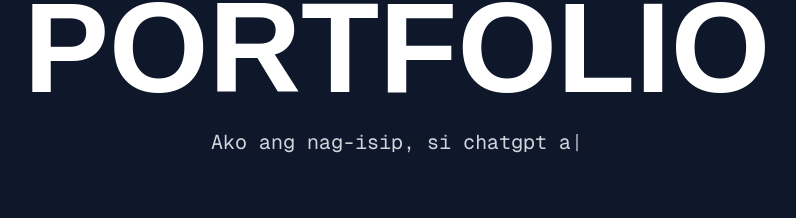
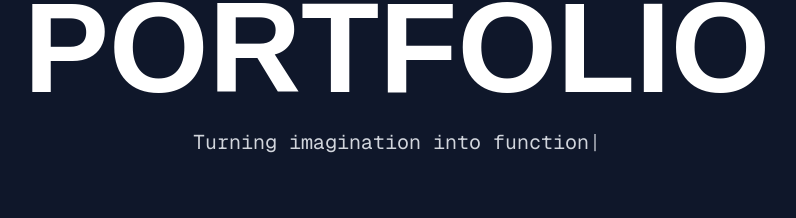
Before and after one commit to aybanmola22y/aivannemolato, a Next.js app: page / in a window 1280 px wide. Shown: the part 366-584 px from the top of the page, without its empty margins (243-1039 px from the left). Built offline with nearby package versions, Linux system fonts and the light colour scheme.

Commit message:
Update fullText to new design phrase

```diff
--- a/src/app/page.tsx
+++ b/src/app/page.tsx
@@ -10,7 +10,7 @@ import Contact from './Contact';
 import Footer from './Footer';
 
 export default function Home() {
-  const fullText = 'Ako ang nag-isip, si chatgpt ang nag-code.';
+  const fullText = 'Turning imagination into functional design.';
   const [displayedText, setDisplayedText] = useState('');
   const [isDeleting, setIsDeleting] = useState(false);
   const [index, setIndex] = useState(0);
```
